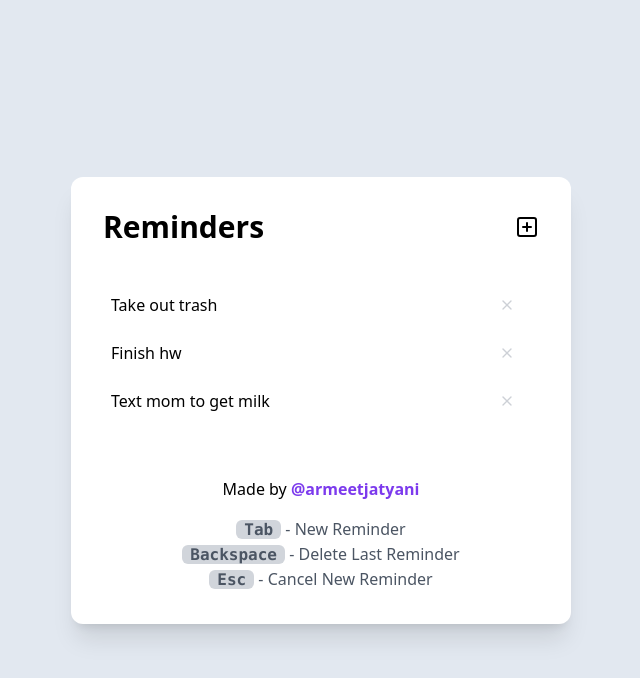
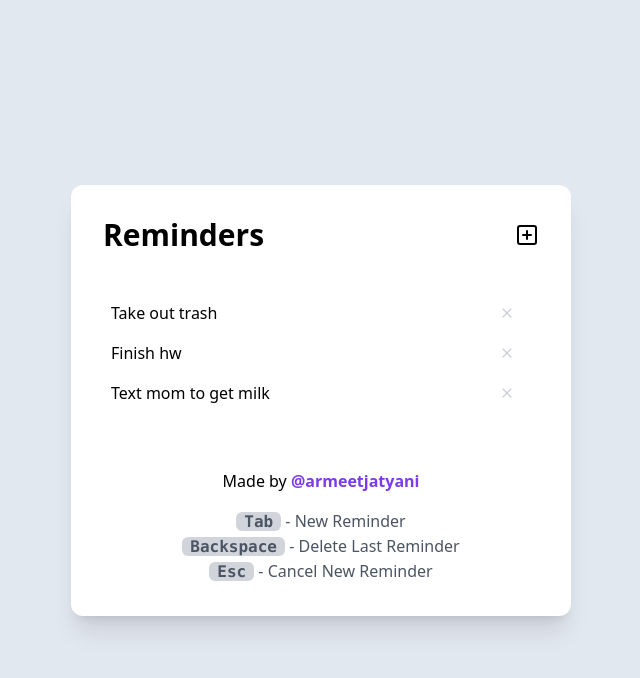
Before and after one commit to armeetjatyani/simplereminders, a React (Create React App) app: page / in a window 1280 px wide. Both pictures are taken after a click on the link "import defaults". Shown: the top 678 px of the page, without its empty margins (319-959 px from the left). Built offline with nearby package versions, Linux system fonts and the light colour scheme.

Commit message:
remove glitchy animations

```diff
--- a/src/components/Reminders.js
+++ b/src/components/Reminders.js
@@ -120,12 +120,12 @@ export default function Reminders() {
 				>
 					<Droppable droppableId="reminders-1">
 						{(provided, snapshot) => (
-							<div className="max-h-[60%] space-y-2 overflow-y-scroll" ref={provided.innerRef}>
+							<div className="max-h-[60%] overflow-y-scroll" ref={provided.innerRef}>
 								{reminders.map((element, i) => {
 									return (
 										<Draggable key={element.id} draggableId={"draggable-" + element.id} index={i}>
 											{(provided, snapshot) => (
-												<div key={element.id} className={`${snapshot.isDragging ? "border-violet-600 border-2 z-50" : ""} bg-white duration-200 rounded-lg`} ref={provided.innerRef} {...provided.draggableProps} {...provided.dragHandleProps}>
+												<div key={element.id} className={`${snapshot.isDragging ? "border-violet-600 border-2 z-50" : ""} bg-white rounded-lg`} ref={provided.innerRef} {...provided.draggableProps} {...provided.dragHandleProps}>
 													<Task key={element.id} element={element} deleteReminder={deleteReminder} />
 												</div>
 											)}
--- a/src/components/Task.js
+++ b/src/components/Task.js
@@ -1,8 +1,6 @@
-import { motion } from "framer-motion";
-
 export default function Task({ element, deleteReminder }) {
 	return (
-		<motion.div key={element.id + "_task"} className="flex items-center justify-between px-2 py-2 rounded-md select-none">
+		<div key={element.id + "_task"} className="flex items-center justify-between px-2 py-2 rounded-md select-none">
 			<p className="">{element.task}</p>
 			<button className="px-4 text-gray-400 opacity-50" onClick={() => deleteReminder(element.id)}>
 				<svg className="" xmlns="http://www.w3.org/2000/svg" width={16} h={16} viewBox="0 0 24 24" fill="none" stroke="currentColor" strokeWidth="2" strokeLinecap="round" strokeLinejoin="round">
@@ -10,6 +8,6 @@ export default function Task({ element, deleteReminder }) {
 					<line x1="6" y1="6" x2="18" y2="18"></line>
 				</svg>
 			</button>
-		</motion.div>
+		</div>
 	);
 }
```
